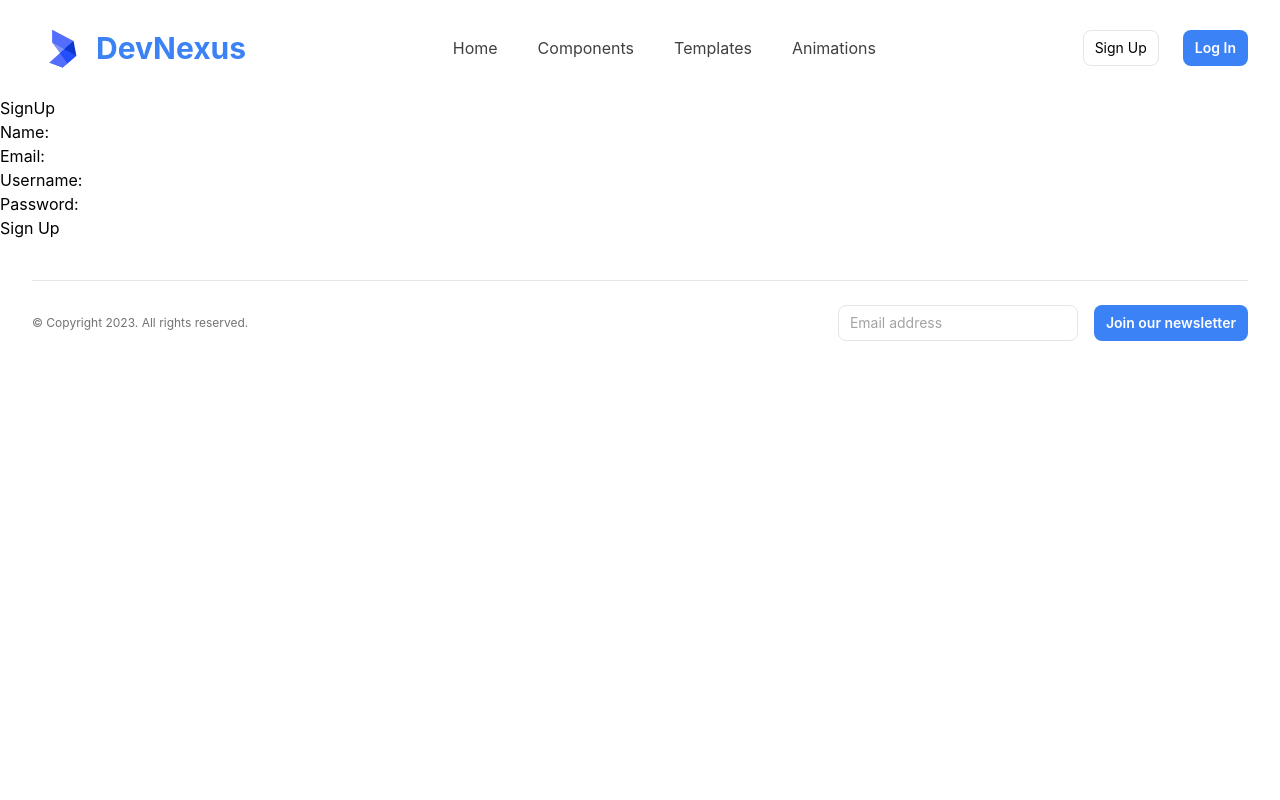
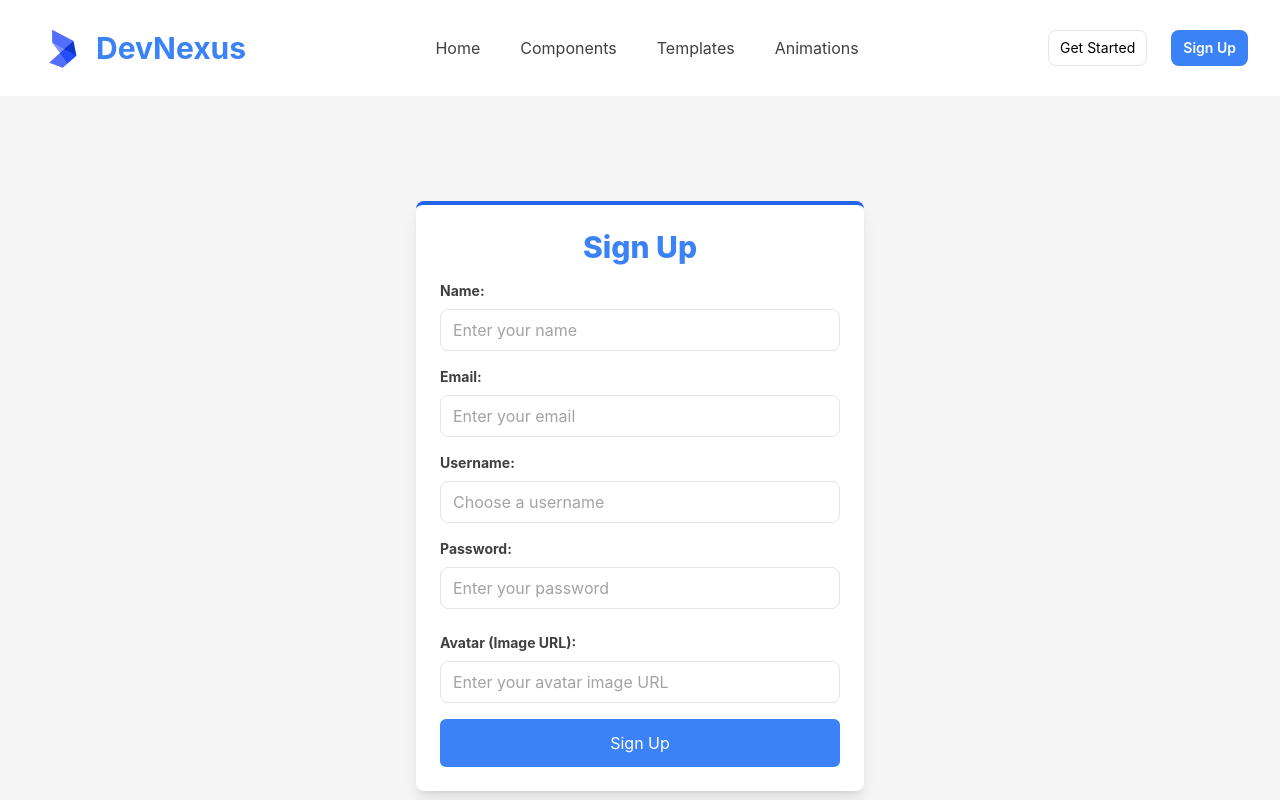
Before and after one commit to Akshay200228/DevFusionKit, a Next.js app: page /signup in a window 1280 px wide. Shown: the top 800 px of the page. Built offline with nearby package versions, Linux system fonts and the light colour scheme.

Commit message:
solve issue

```diff
--- a/src/app/(routes)/login/page.jsx
+++ b/src/app/(routes)/login/page.jsx
@@ -3,13 +3,18 @@ import { useState } from 'react';
 import axios from 'axios';
 import { usePathname, useRouter } from 'next/navigation';
 import Cookies from 'js-cookie';
+import { devLogo } from '@/images';
+import Image from 'next/image';
+import Link from 'next/link';
 
 
 export default function Login() {
+  const [loading, setLoading] = useState(false);
   const [credentials, setCredentials] = useState({
     usernameOrEmail: '',
     password: '',
   });
+
   const router = useRouter();
   const currentPathname = usePathname()
 
@@ -23,6 +28,7 @@ export default function Login() {
 
   const handleSubmit = async (e) => {
     e.preventDefault();
+    setLoading(true);
     try {
       const response = await axios.post('http://localhost:8000/api/users/login', credentials);
 
@@ -32,51 +38,73 @@ export default function Login() {
       // Simulate successful login and set a token in cookies
       Cookies.set('token', token);
 
-      // const requestedURL = router.query.redirect || '/';
-      // router.push(requestedURL);
-      router.push(currentPathname);
-
+      // Redirect the user back to the initially requested page or to the root path if no specific page was requested
+      const requestedURL = currentPathname || '/';
+      router.push(requestedURL);
     } catch (error) {
       console.error(error);
       // Handle errors (e.g., invalid credentials, server errors)
+    } finally {
+      setLoading(false);
     }
   };
 
 
   return (
-    <div className="flex items-center justify-center min-h-screen">
-      <div className="w-full max-w-md p-6 bg-white rounded-md shadow-md">
-        <h2 className="mb-4 text-2xl font-semibold text-center">Login</h2>
+    <div className="flex items-center justify-center min-h-screen bg-gray-100">
+      <div className="w-full max-w-md p-6 bg-white border-t-4 border-blue-600 rounded-lg shadow-lg">
+        <div className="flex items-center justify-center mb-6">
+          <Image
+            src={devLogo}
+            alt="Logo"
+            width={48}
+            height={48}
+          />
+          <h2 className="text-3xl font-extrabold text-blue-500">Login</h2>
+        </div>
         <form onSubmit={handleSubmit}>
           <div className="mb-4">
-            <label className="block text-sm font-medium text-gray-600">Username or Email:</label>
+            <label className="block text-sm font-bold text-gray-700" htmlFor="usernameOrEmail">
+              Username or Email:
+            </label>
             <input
               type="text"
               name="usernameOrEmail"
               value={credentials.usernameOrEmail}
               onChange={handleChange}
-              className="w-full px-4 py-2 border rounded-md focus:ring-indigo-500 focus:border-indigo-500"
+              className="w-full px-4 py-2 border rounded-lg focus:outline-none focus:ring-2 focus:ring-blue-500"
+              placeholder="Enter your username or email"
               required
             />
           </div>
           <div className="mb-6">
-            <label className="block text-sm font-medium text-gray-600">Password:</label>
+            <label className="block text-sm font-bold text-gray-700" htmlFor="password">
+              Password:
+            </label>
             <input
               type="password"
               name="password"
               value={credentials.password}
               onChange={handleChange}
-              className="w-full px-4 py-2 border rounded-md focus:ring-indigo-500 focus:border-indigo-500"
+              className="w-full px-4 py-2 border rounded-lg focus:outline-none focus:ring-2 focus:ring-blue-500"
+              placeholder="Enter your password"
               required
             />
           </div>
           <button
             type="submit"
-            className="w-full py-2 text-white bg-indigo-600 rounded-md hover:bg-indigo-700"
+            className="w-full py-3 text-white bg-blue-500 rounded-md hover:bg-blue-600 focus:outline-none focus:ring-2 focus:ring-blue-500"
+            disabled={loading}
           >
-            Login
+            {loading ? 'Please wait...' : 'Login'}
           </button>
         </form>
+        <p className="mt-4 text-sm text-center text-gray-700">
+          Not registered?{' '}
+          <Link href="/signup" className="text-blue-500 hover:underline">
+            Register here
+          </Link>
+        </p>
       </div>
     </div>
   );
--- a/src/app/(routes)/signup/page.jsx
+++ b/src/app/(routes)/signup/page.jsx
@@ -1,6 +1,7 @@
 "use client"
 import { useState } from 'react';
 import axios from 'axios';
+import { useRouter } from 'next/navigation';
 
 export default function SignUp() {
   const [formData, setFormData] = useState({
@@ -8,9 +9,11 @@ export default function SignUp() {
     email: '',
     username: '',
     password: '',
+    avatar: '',
   });
 
   const [successMessage, setSuccessMessage] = useState('');
+  const router = useRouter();
 
   const handleChange = (e) => {
     const { name, value } = e.target;
@@ -26,7 +29,7 @@ export default function SignUp() {
       const response = await axios.post('http://localhost:8000/api/users/signup', formData);
       console.log(response.data);
       setSuccessMessage('User registered successfully!');
-      // Redirect the user or show a success message
+      router.push('/login');
     } catch (error) {
       console.error(error);
       // Handle errors (e.g., validation errors, server errors)
@@ -34,27 +37,90 @@ export default function SignUp() {
   };
 
   return (
-    <div>
-      <h2>SignUp</h2>
+    <div className="flex items-center justify-center min-h-screen bg-gray-100">
+      <div className="w-full max-w-md p-6 bg-white border-t-4 border-blue-600 rounded-lg shadow-lg">
+        <h2 className="mb-4 text-3xl font-extrabold text-center text-blue-500">Sign Up</h2>
+        {successMessage && (
+          <p className="mb-4 text-center text-green-500">{successMessage}</p>
+        )}
         <form onSubmit={handleSubmit}>
-        <div>
-          <label>Name:</label>
-          <input type="text" name="name" value={formData.name} onChange={handleChange} required />
+          <div className="mb-4">
+            <label className="block mb-2 text-sm font-bold text-gray-700" htmlFor="name">
+              Name:
+            </label>
+            <input
+              type="text"
+              name="name"
+              value={formData.name}
+              onChange={handleChange}
+              className="w-full px-3 py-2 border rounded-lg focus:outline-none focus:ring-2 focus:ring-blue-500"
+              placeholder="Enter your name"
+              required
+            />
           </div>
-        <div>
-          <label>Email:</label>
-          <input type="email" name="email" value={formData.email} onChange={handleChange} required />
+          <div className="mb-4">
+            <label className="block mb-2 text-sm font-bold text-gray-700" htmlFor="email">
+              Email:
+            </label>
+            <input
+              type="email"
+              name="email"
+              value={formData.email}
+              onChange={handleChange}
+              className="w-full px-3 py-2 border rounded-lg focus:outline-none focus:ring-2 focus:ring-blue-500"
+              placeholder="Enter your email"
+              required
+            />
           </div>
-        <div>
-          <label>Username:</label>
-          <input type="text" name="username" value={formData.username} onChange={handleChange} required />
+          <div className="mb-4">
+            <label className="block mb-2 text-sm font-bold text-gray-700" htmlFor="username">
+              Username:
+            </label>
+            <input
+              type="text"
+              name="username"
+              value={formData.username}
+              onChange={handleChange}
+              className="w-full px-3 py-2 border rounded-lg focus:outline-none focus:ring-2 focus:ring-blue-500"
+              placeholder="Choose a username"
+              required
+            />
           </div>
-        <div>
-          <label>Password:</label>
-          <input type="password" name="password" value={formData.password} onChange={handleChange} required />
+          <div className="mb-6">
+            <label className="block mb-2 text-sm font-bold text-gray-700" htmlFor="password">
+              Password:
+            </label>
+            <input
+              type="password"
+              name="password"
+              value={formData.password}
+              onChange={handleChange}
+              className="w-full px-3 py-2 border rounded-lg focus:outline-none focus:ring-2 focus:ring-blue-500"
+              placeholder="Enter your password"
+              required
+            />
           </div>
-        <button type="submit">Sign Up</button>
+          <div className="mb-4">
+            <label className="block mb-2 text-sm font-bold text-gray-700" htmlFor="avatar">
+              Avatar (Image URL):
+            </label>
+            <input
+              type="text"
+              name="avatar"
+              value={formData.avatar}
+              onChange={handleChange}
+              className="w-full px-3 py-2 border rounded-lg focus:outline-none focus:ring-2 focus:ring-blue-500"
+              placeholder="Enter your avatar image URL"
+            />
+          </div>
+          <button
+            type="submit"
+            className="w-full py-3 text-white bg-blue-500 rounded-md hover:bg-blue-600 focus:outline-none focus:ring-2 focus:ring-blue-500"
+          >
+            Sign Up
+          </button>
         </form>
+      </div>
     </div>
   );
 }
--- a/src/app/(routes)/templates/page.jsx
+++ b/src/app/(routes)/templates/page.jsx
@@ -12,7 +12,7 @@ export default function Templates() {
       <div className="max-w-4xl px-4 py-12 mx-auto sm:px-6 lg:py-16 lg:px-8">
         <div className="text-center">
           <h1 className="text-3xl font-extrabold xl:leading-[62px] md:leading-[52px] leading-[42px] text-gray-900 sm:text-4xl lg:text-5xl">
-            Provide Templates for Websites by,{" "}
+            Provide Templates for Websites by{" "}
             <span className="relative inline-block">
               <span className="text-transparent bg-clip-text bg-gradient-to-r from-blue-500 to-green-500 animate-stroke">
                 DevNexus
--- a/src/components/homeLayout/Header.jsx
+++ b/src/components/homeLayout/Header.jsx
@@ -55,11 +55,11 @@ const Header = () => {
           </div>
           {/* Buttons */}
           <div className="flex items-center gap-6">
-            <Button href="#" variant="outline" className="hidden lg:block">
+            <Button href="/" variant="outline" className="hidden lg:block">
+              Get Started
+            </Button>
+            <Button href="/signup" className="hidden lg:block">
               Sign Up
-            </Button>
-            <Button href="#" className="hidden lg:block">
-              Log In
             </Button>
             {/* Mobile NavLinks */}
             <Popover className="lg:hidden">
```
Also changed, not shown: src/middleware.js (+18 -15 lines), 1 other file (tests, documents, lock files or other folders). Lines whose indentation alone changed are shown as unchanged.
